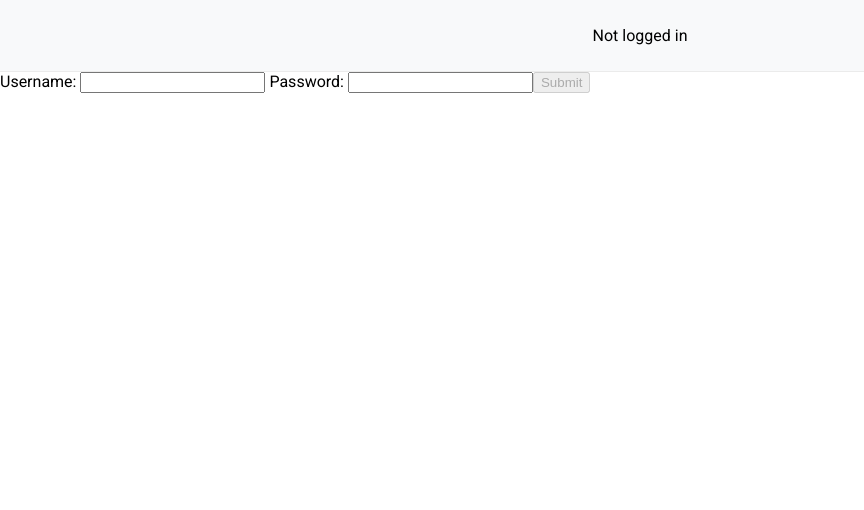
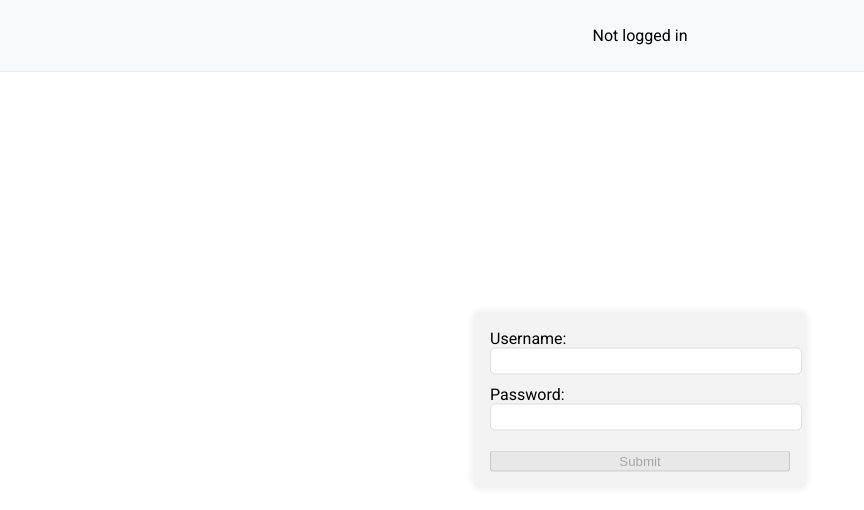
Before and after one commit to filipagh/growin-workshop, an Angular app: page /login in a window 1280 px wide. Shown: the top 510 px of the page, without its empty margins (0-864 px from the left). Built offline with nearby package versions, Linux system fonts and the light colour scheme.

Commit message:
style login component

```diff
--- a/src/pages/login/login.component.css
+++ b/src/pages/login/login.component.css
@@ -0,0 +1,31 @@
+.center-div {
+  position: absolute;
+  top: 50%;
+  left: 50%;
+  transform: translate(-50%, -50%);
+}
+
+form {
+  background-color: #f3f3f3;
+  width: 300px;
+  padding: 16px;
+  border-radius: 5px;
+  box-shadow: 0 0 10px rgba(0,0,0,0.1);
+}
+
+label {
+  display: block;
+  margin-bottom: 10px;
+}
+
+input[type="text"], input[type="password"] {
+  width: 100%;
+  padding: 5px;
+  border: 1px solid #ddd;
+  border-radius: 5px;
+}
+
+button {
+  width: 100%;
+  margin-top: 10px;
+}
--- a/src/pages/login/login.component.html
+++ b/src/pages/login/login.component.html
@@ -1,3 +1,4 @@
+<div class="center-div">
   <form [formGroup]="loginForm" (ngSubmit)="onSubmit()">
     <label>
       Username:
@@ -9,3 +10,4 @@
     </label>
     <button type="submit" [disabled]="loginForm.invalid">Submit</button>
   </form>
+</div>
```
Lines whose indentation alone changed are shown as unchanged.
